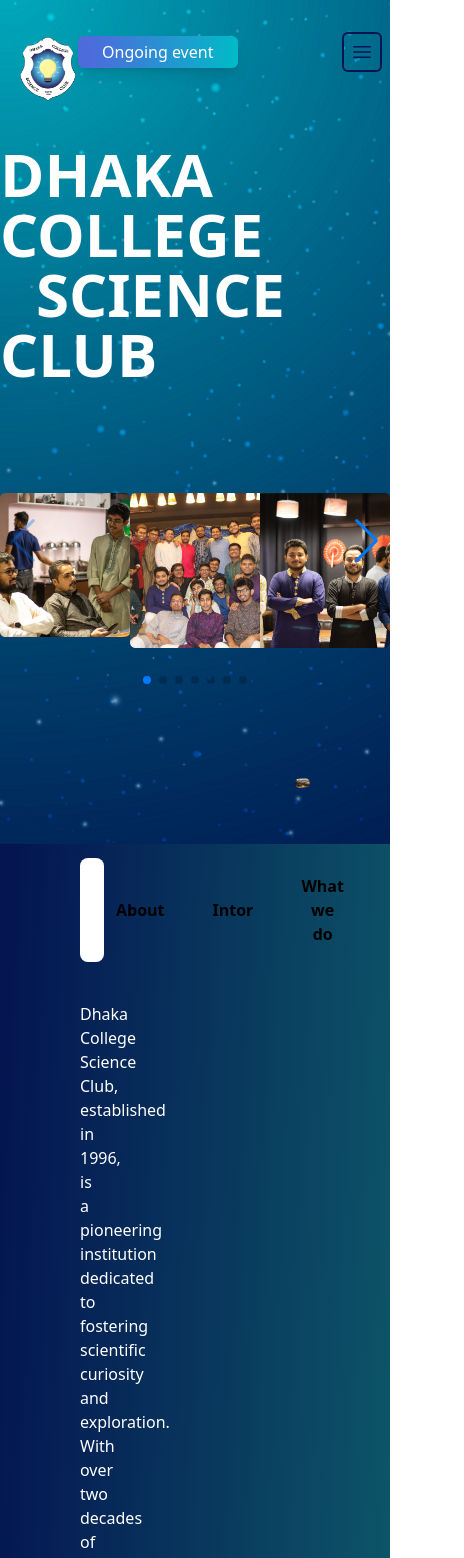
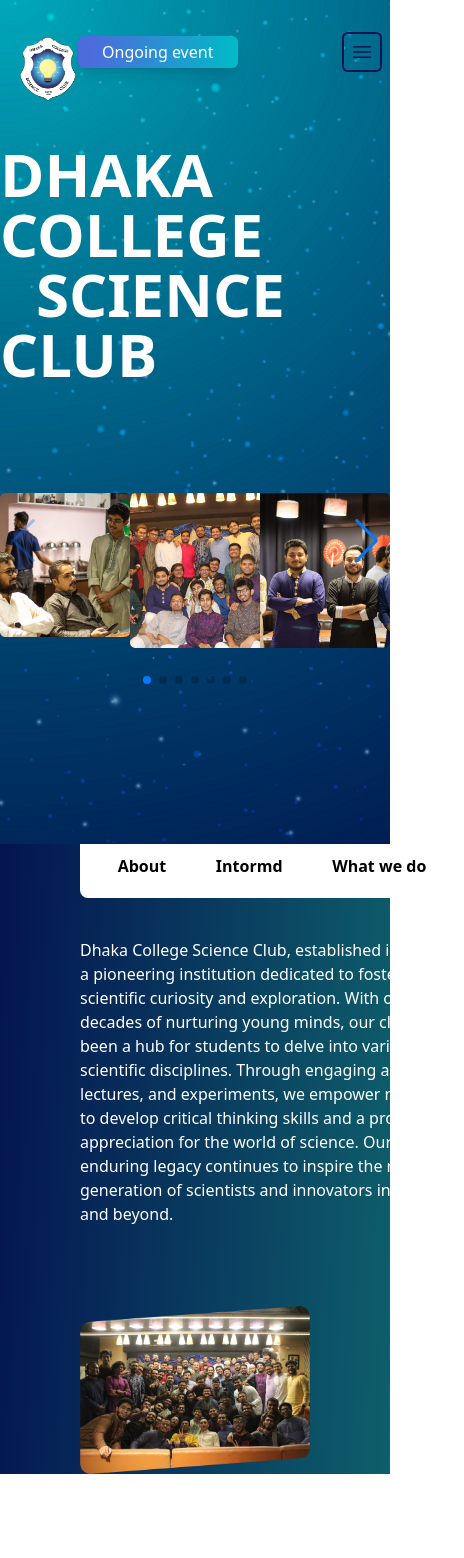
Before and after one commit to RownakHayat/yolo-studio, a React (Create React App) app: page / in a window 390 px wide. Shown: the top 1558 px of the page, 464 px wide, since content can reach past the window. Built offline with nearby package versions, Linux system fonts and the light colour scheme.

Commit message:
all pull

```diff
--- a/src/Components/AllEventPage/AllEventPage.jsx
+++ b/src/Components/AllEventPage/AllEventPage.jsx
@@ -9,7 +9,7 @@
 
 import "../../assest/css/AllEvent.css";
 import evtImg from "../../assest/images/Rectangle 8.png";
-import BsArrowUpRight from 'react-icons/bs'
+import {FiArrowUpRight} from 'react-icons/fi'
 
 // import required modules
 import { EffectCoverflow, Pagination } from "swiper/modules";
@@ -56,7 +56,7 @@
                   <button
                     className="bg-[#216DDE]"
                   >
-                   <BsArrowUpRight />
+                   <FiArrowUpRight />
                   </button>
                 </div>
               </div>
--- a/src/Components/HomePage/HomePage.jsx
+++ b/src/Components/HomePage/HomePage.jsx
@@ -67,20 +67,21 @@
         </div>
       </div>
       <div>
-        <div className=" grid grid-cols-2 gap-10">
-          <div className="m-20">
+        <div className="lg:grid lg:grid-cols-2 gap-10">
+          <div className="m-20 m-sm-5 max-w-sm w-full lg:max-w-full sm:flex ">
             <div className="grid-cols-6">
               <div className="">
                 <div className="">
-                  <h1 className="text-white text-5xl font-semibold">DCSC</h1>
+                  <h1 className="text-white lg:text-5xl font-semibold">DCSC</h1>
                   <div className="bg-white flex justify-evenly py-3 mt-8 px-3 text-black rounded-lg ">
-                    <button className="btn_info rounded-lg px-6 font-bold text-base py-1 hover:text-white">
+                    <button className=" btn_info rounded-lg py-2 px-6 font-bold
+                    text-base hover:text-white ">
                       About
                     </button>
-                    <button className="btn_info rounded-lg px-6 font-bold text-base py-1 hover:text-white">
-                      Intor
+                    <button className="btn_info rounded-lg px-6 font-bold text-base py-1 hover:text-white  ">
+                      Intormd
                     </button>
-                    <button className="btn_info rounded-lg px-6 font-bold text-base py-1 hover:text-white">
+                    <button className="btn_info rounded-lg px-6 font-bold text-base py-1 hover:text-white ">
                       What we do
                     </button>
                   </div>
```
